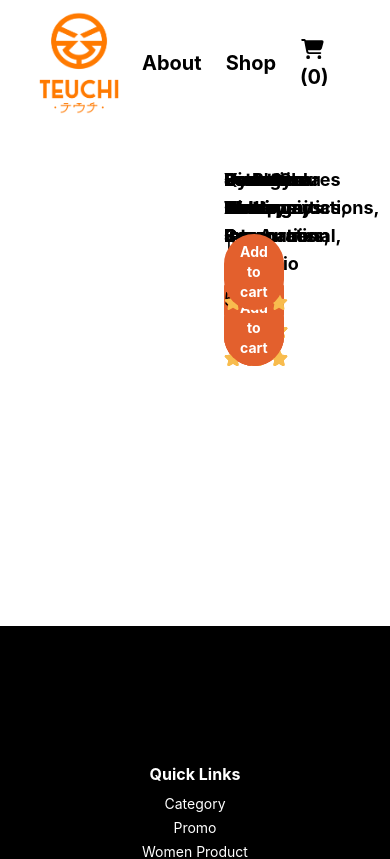
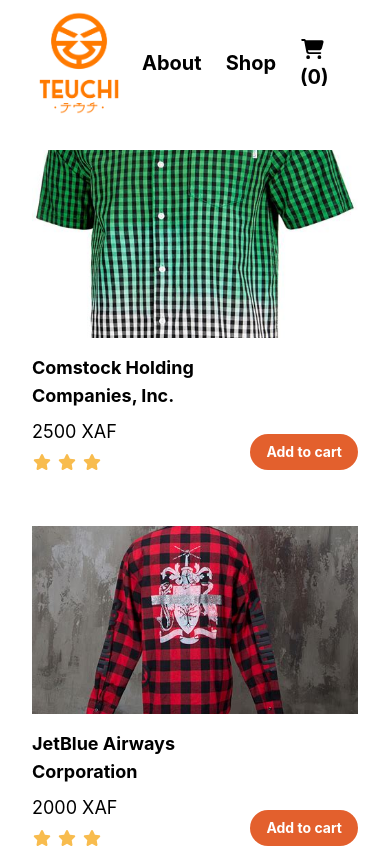
Before and after one commit to marcSitze/chaudchaud, a Next.js app: page /shop in a window 390 px wide. Shown: the top 859 px of the page. Built offline with nearby package versions, Linux system fonts and the light colour scheme.

Commit message:
add responsive styles

```diff
--- a/pages/shop/index.tsx
+++ b/pages/shop/index.tsx
@@ -1,5 +1,6 @@
 import React from "react";
 import styles from './Styles.module.css'
+import rStyles from './Responsive.module.css'
 import productsData from "../../helpers/productsData";
 import Product from "../../components/Product";
 
@@ -7,7 +8,7 @@
 
   return (
     <div>
-      <div className={`${styles.container} flex flex-wrap`}>
+      <div className={`${styles.container} ${rStyles.container} flex flex-wrap`}>
         {productsData.map((product) => (
           <Product product={product} key={product.id} />
         ))}
```
